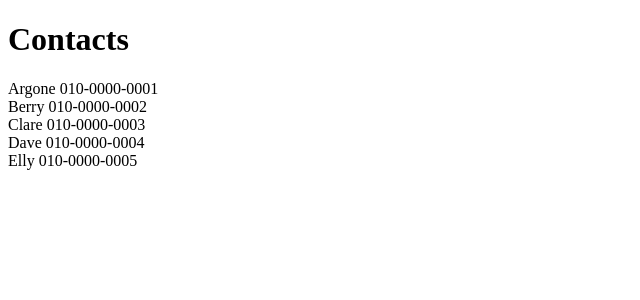
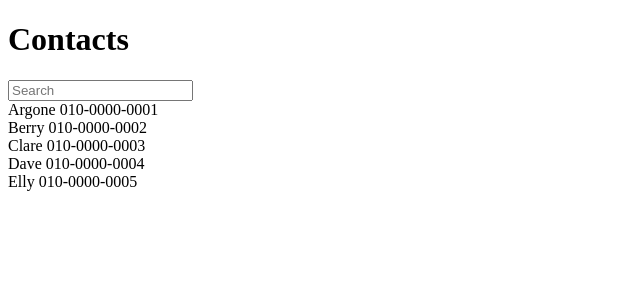
Before and after one commit to Jinxooh/ReactProject, a React app: page / in a window 1280 px wide. Shown: the top 300 px of the page, without its empty margins (0-640 px from the left). Built offline with nearby package versions, Linux system fonts and the light colour scheme.

Commit message:
4th commit : making search part

```diff
--- a/src/components/Contact.js
+++ b/src/components/Contact.js
@@ -6,6 +6,7 @@ export default class Contact extends React.Component {
     super(props);
 
     this.state = {
+      keyword: '',
       contactData: [{
         name: 'Argone',
         phone: '010-0000-0001'
@@ -27,10 +28,24 @@ export default class Contact extends React.Component {
         phone: '010-0000-0005'
       }]
     };
+
+    this.handleChange = this.handleChange.bind(this);
+  }
+
+  handleChange(e) {
+    this.setState({
+      keyword: e.target.value
+    })
   }
 
   render() {
     const mapToComponents = (data) => {
+      data.sort();
+      data = data.filter(
+        (contact)=>{
+          return contact.name.toLowerCase().
+          indexOf(this.state.keyword.toLowerCase()) > -1;
+      });
       return data.map((contact, i) => {
         return (<ContactInfo contact={contact} key={i}/>)
       });
@@ -39,6 +54,12 @@ export default class Contact extends React.Component {
     return (
       <div>
         <h1>Contacts</h1>
+        <input
+          name="keyword"
+          placeholder="Search"
+          value={this.state.keyword}
+          onChange={this.handleChange}
+        />
         <div>{mapToComponents(this.state.contactData)}</div>
       </div>
     );
```
